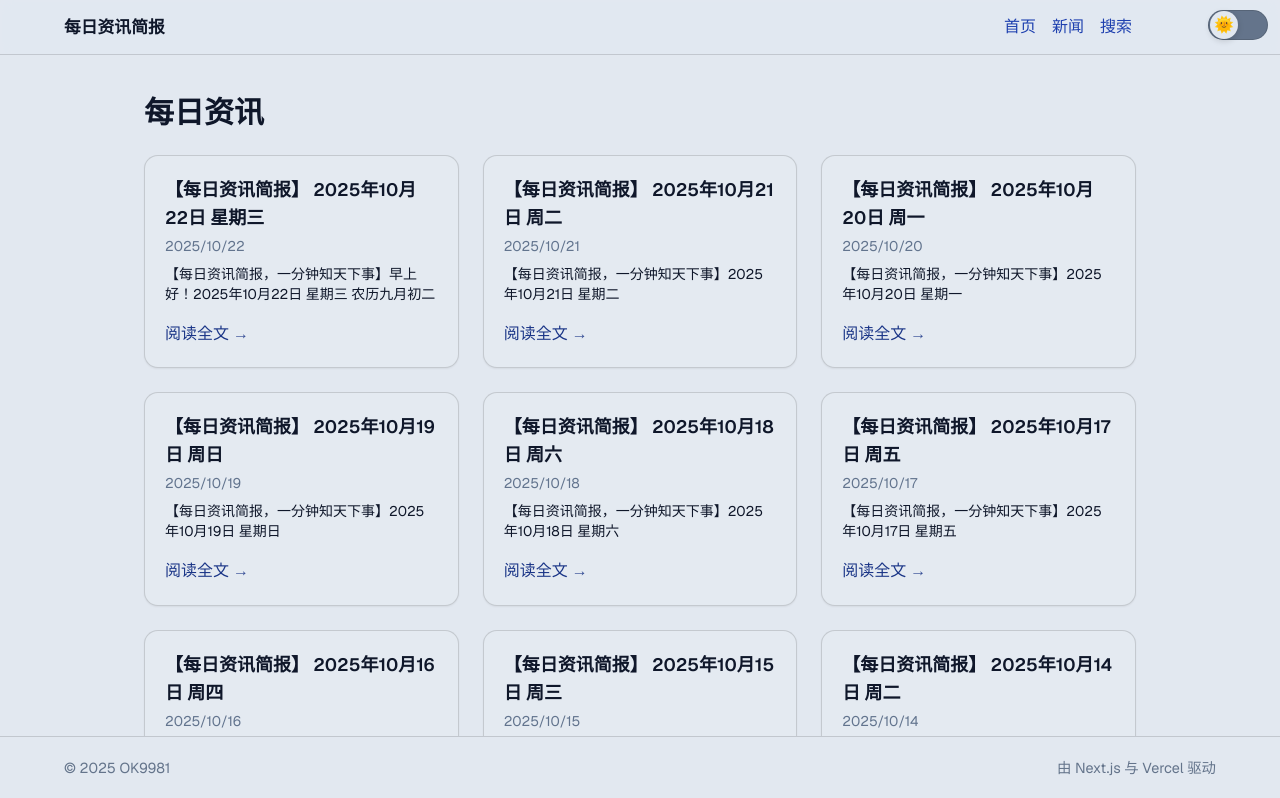
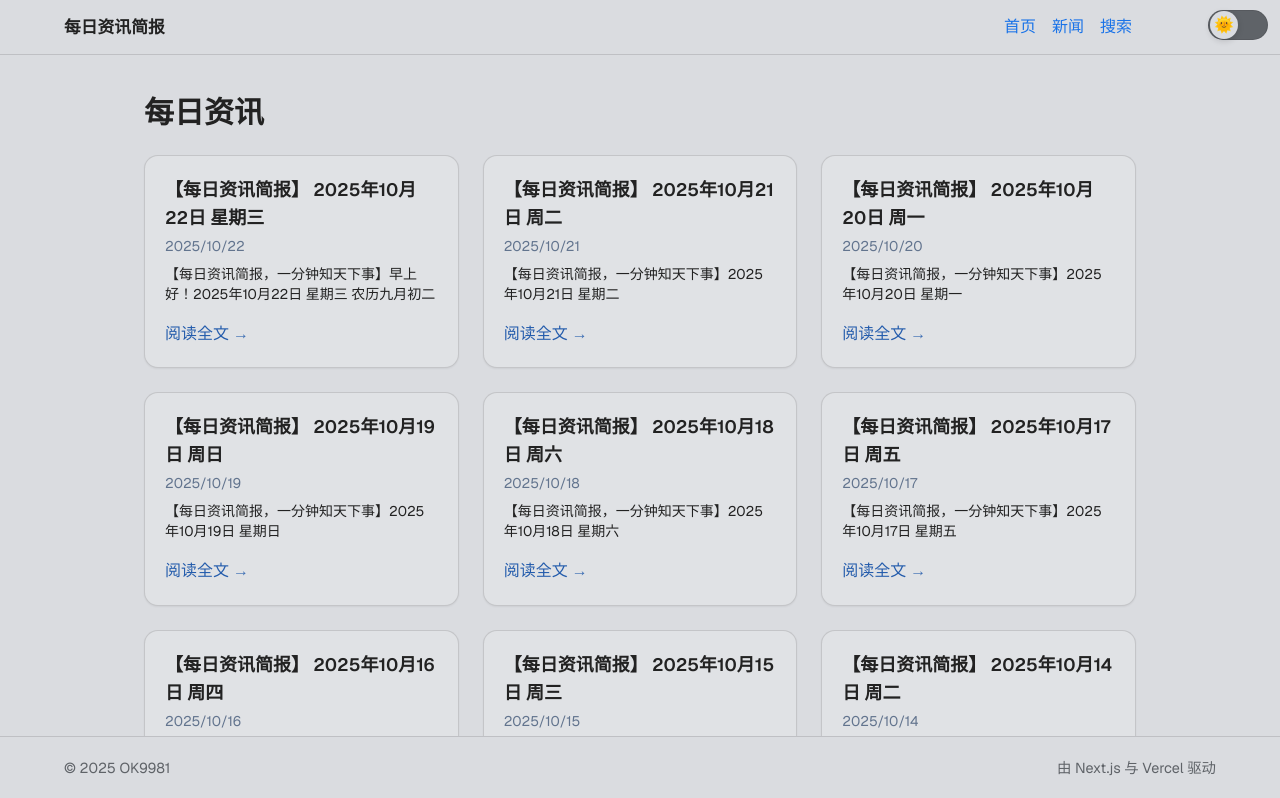
Before and after one commit to Sniper1211/ok9981-news-web, a Next.js app: page / in a window 1280 px wide. Shown: the top 798 px of the page. Built offline with nearby package versions, Linux system fonts and the light colour scheme.

Commit message:
style(card): 提亮日间卡片底色（white 比例 16%）

```diff
--- a/app/globals.css
+++ b/app/globals.css
@@ -1,12 +1,12 @@
 @import "tailwindcss";
 
 :root {
-  /* Light (day) theme v4: softer background, calmer accents */
-  --background: #e2e8f0; /* slate-200 */
-  --foreground: #0f172a; /* slate-900 */
-  --accent: #1e40af; /* blue-800 */
-  --muted: #64748b; /* slate-500 */
-  --border: rgba(0,0,0,0.14);
+  /* Light (day) theme: Google-inspired palette */
+  --background: #DADCE0;
+  --foreground: #222222;
+  --accent: #1A73E8;
+  --muted: #5F6368;
+  --border: rgba(34,34,34,0.15);
   --footer-height: 64px;
 }
 
@@ -30,11 +30,11 @@
 
 /* data-theme 强制覆盖，放在媒体查询后以保证优先级 */
 html[data-theme="light"] {
-  --background: #e2e8f0;
-  --foreground: #0f172a;
-  --accent: #1e40af;
-  --muted: #64748b;
-  --border: rgba(0,0,0,0.14);
+  --background: #DADCE0;
+  --foreground: #222222;
+  --accent: #1A73E8;
+  --muted: #5F6368;
+  --border: rgba(34,34,34,0.15);
 }
 html[data-theme="dark"] {
   --background: #1f2937;
@@ -161,7 +161,7 @@ a:hover {
 
 /* Card surface */
 .card {
-  background: color-mix(in oklab, var(--background) 92%, white);
+  background: color-mix(in oklab, var(--background) 84%, white);
   border: 1px solid var(--border);
   border-radius: 14px;
   box-shadow: 0 1px 2px rgba(0,0,0,0.06);
```
